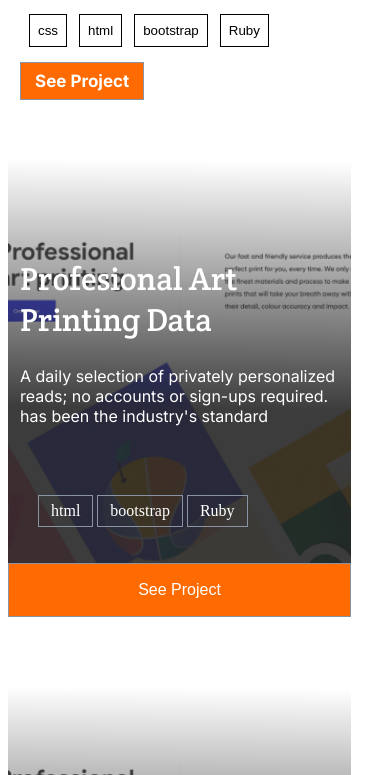
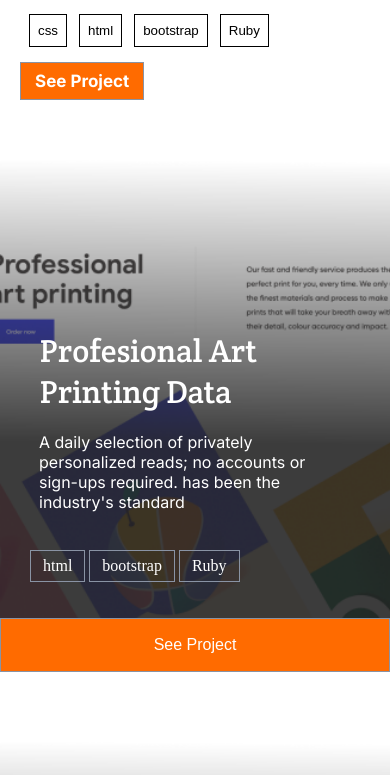
Before and after one commit to waseemqureshi2020/Portfolio.github.io, a plain HTML site: page index.html in a window 390 px wide. Shown: the part 1240-2015 px from the top of the page. Drawn offline with Linux system fonts and the light colour scheme.

Commit message:
Fix HTML CSS Errors
Fix HTML CSS Errors

```diff
--- a/styles.css
+++ b/styles.css
@@ -254,8 +254,8 @@ body {
   div.post-content {
     padding: 0;
     margin: 0;
-    display: inline-block;
-    position: relative;
+    display: flex;
+    flex-direction: column;
   }
 
   .post-type2 {
@@ -266,16 +266,27 @@ body {
     font-family: 'Crete Round', serif;
     font-weight: 400;
     font-size: 32px;
+    display: flex;
+    flex: 1 1 0%;
+    flex-direction: row;
+    align-items: center;
+    justify-content: center;
+    width: 70%;
   }
 
   .para-type2 {
-    position: absolute;
-    top: 220px;
-    color: #fff;
-    padding: 0 12px;
-    font-family: 'Inter', sans-serif;
-    font-weight: 400;
-    font-size: 16px;
+     font-family: 'Inter', sans-serif;
+		 font-weight: 400;
+		 font-size: 16px;
+		 align-items: flex-end;
+		 justify-content: center;
+		 display: flex;
+		 flex-direction: row;
+		 position: absolute;
+	   bottom: 130px;
+     width: 75%;
+     left: 10%;
+
   }
 
   .btn-list {
@@ -287,14 +298,12 @@ body {
 
   .full-post {
     position: relative;
-    padding: 0 8px;
     width: 100%;
   }
 
   .btn-full {
     position: relative;
     bottom: 40px;
-    left: 8px;
     border: 1px solid #8993a4;
     font-size: 16px;
     padding: 6px 2px;
@@ -654,5 +663,4 @@ body {
     top: -5px;
     right: 30px;
   }
-
 }
```
